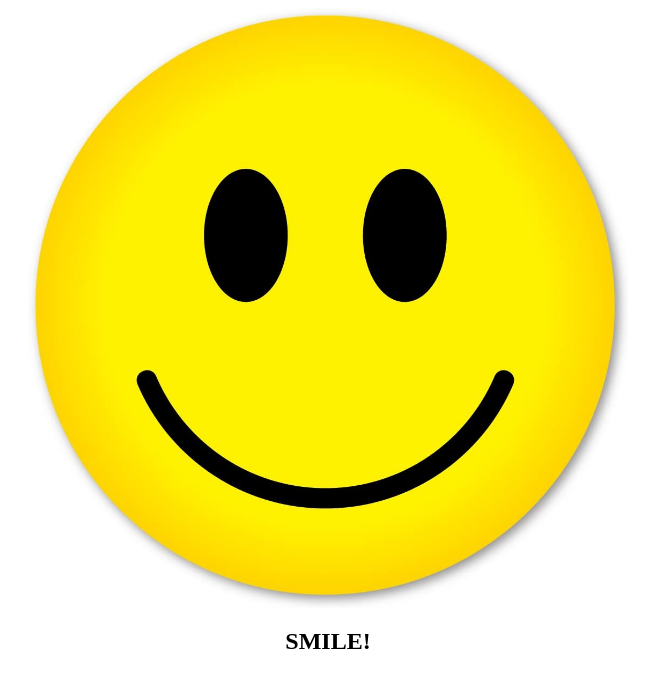
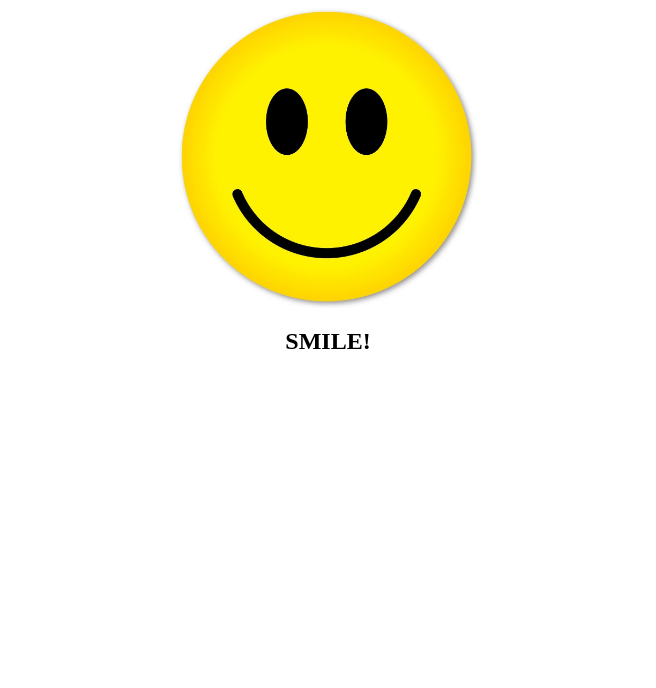
Before and after one commit to dmcushing/securing, a plain HTML site: page mongoose/index.html in a window 1280 px wide. Shown: the whole page, without its empty margins (312-968 px from the left). Drawn offline with Linux system fonts and the light colour scheme.

Commit message:
Update index.html

```diff
--- a/mongoose/index.html
+++ b/mongoose/index.html
@@ -1,3 +1,3 @@
 <html><head></head><body>
-<center><img src=smiley.jpg height="600" width="600"><br><H2>SMILE!</H2></center>
+<center><img src=smiley.jpg height="300" width="300"><br><H2>SMILE!</H2></center>
 </body></html>
```
